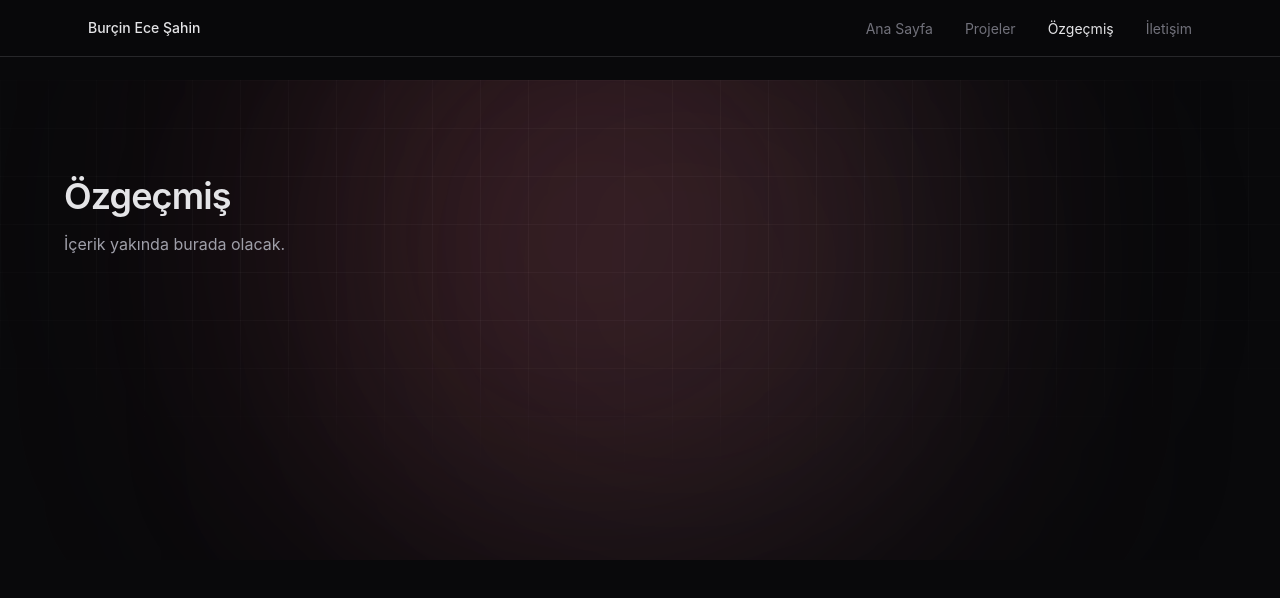
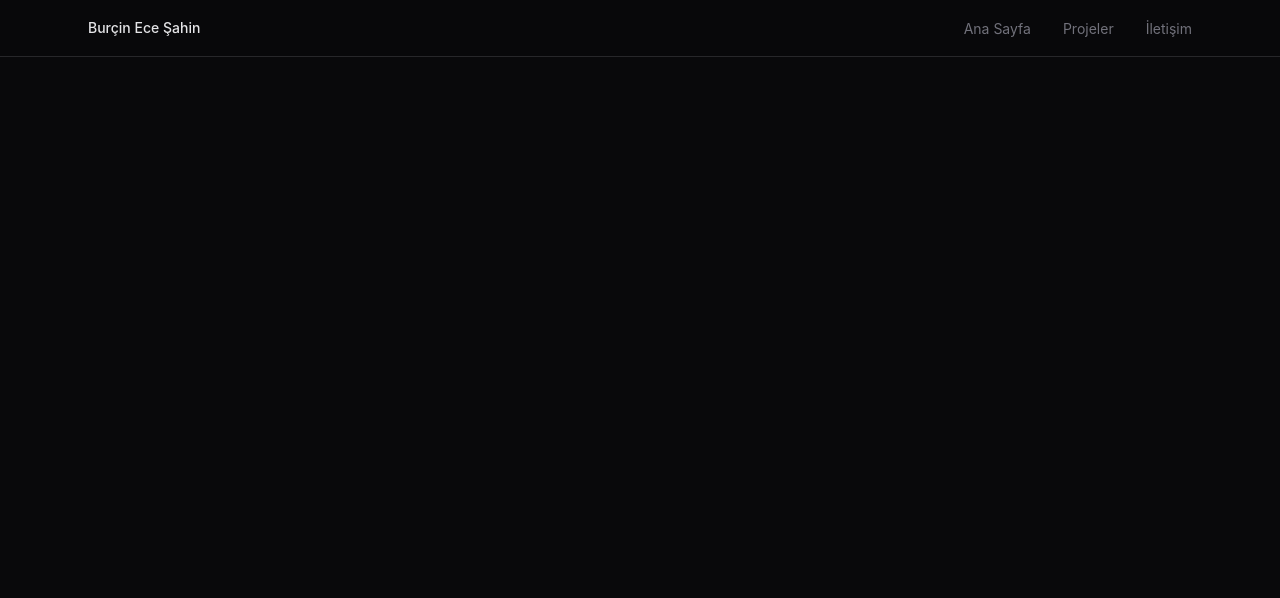
Before and after one commit to burcinece/portfolyo-vitrin, a React (Vite) app: page /ozgecmis in a window 1280 px wide. Shown: the top 598 px of the page. Built offline with nearby package versions, Linux system fonts and the light colour scheme.

Commit message:
Özgeçmiş kısmı tamamen kaldırıldı

```diff
--- a/src/App.jsx
+++ b/src/App.jsx
@@ -2,7 +2,6 @@ import { Route, Routes } from 'react-router-dom'
 import Navbar from './components/Navbar'
 import Home from './pages/Home'
 import Projects from './pages/Projects'
-import Resume from './pages/Resume'
 import Contact from './pages/Contact'
 
 function App() {
@@ -13,7 +12,6 @@ function App() {
         <Routes>
           <Route path="/" element={<Home />} />
           <Route path="/projeler" element={<Projects />} />
-          <Route path="/ozgecmis" element={<Resume />} />
           <Route path="/iletisim" element={<Contact />} />
         </Routes>
       </main>
--- a/src/components/Navbar.jsx
+++ b/src/components/Navbar.jsx
@@ -5,7 +5,6 @@ import { HiMenu, HiX } from 'react-icons/hi'
 const links = [
   { to: '/', label: 'Ana Sayfa' },
   { to: '/projeler', label: 'Projeler' },
-  { to: '/ozgecmis', label: 'Özgeçmiş' },
   { to: '/iletisim', label: 'İletişim' },
 ]
 
--- a/src/pages/Resume.jsx
+++ /dev/null
@@ -1,16 +0,0 @@
-import BackgroundGlow from '../components/BackgroundGlow'
-
-function Resume() {
-  return (
-    <section className="relative min-h-[60vh] overflow-hidden bg-zinc-950 px-6 py-24">
-      <BackgroundGlow />
-
-      <div className="relative mx-auto max-w-6xl">
-        <h1 className="text-4xl font-semibold tracking-tight text-zinc-200">Özgeçmiş</h1>
-        <p className="mt-4 text-zinc-400">İçerik yakında burada olacak.</p>
-      </div>
-    </section>
-  )
-}
-
-export default Resume
```
